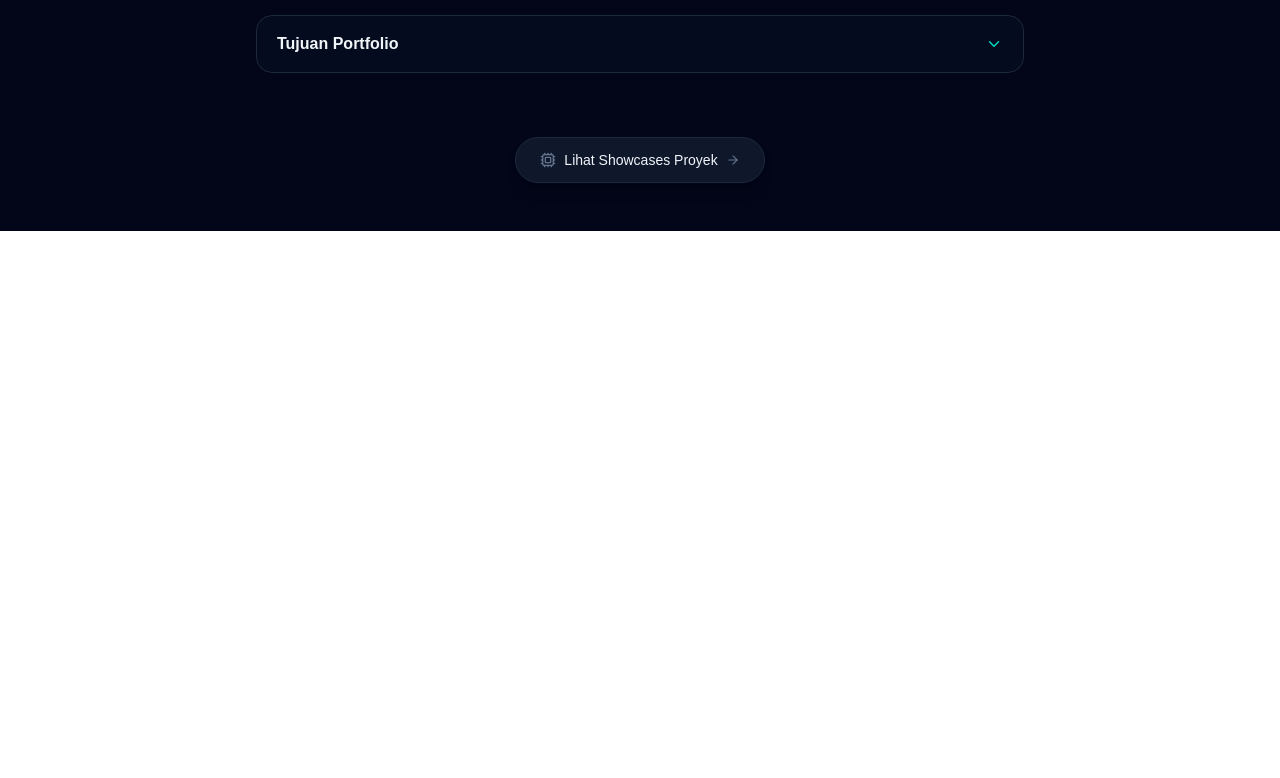
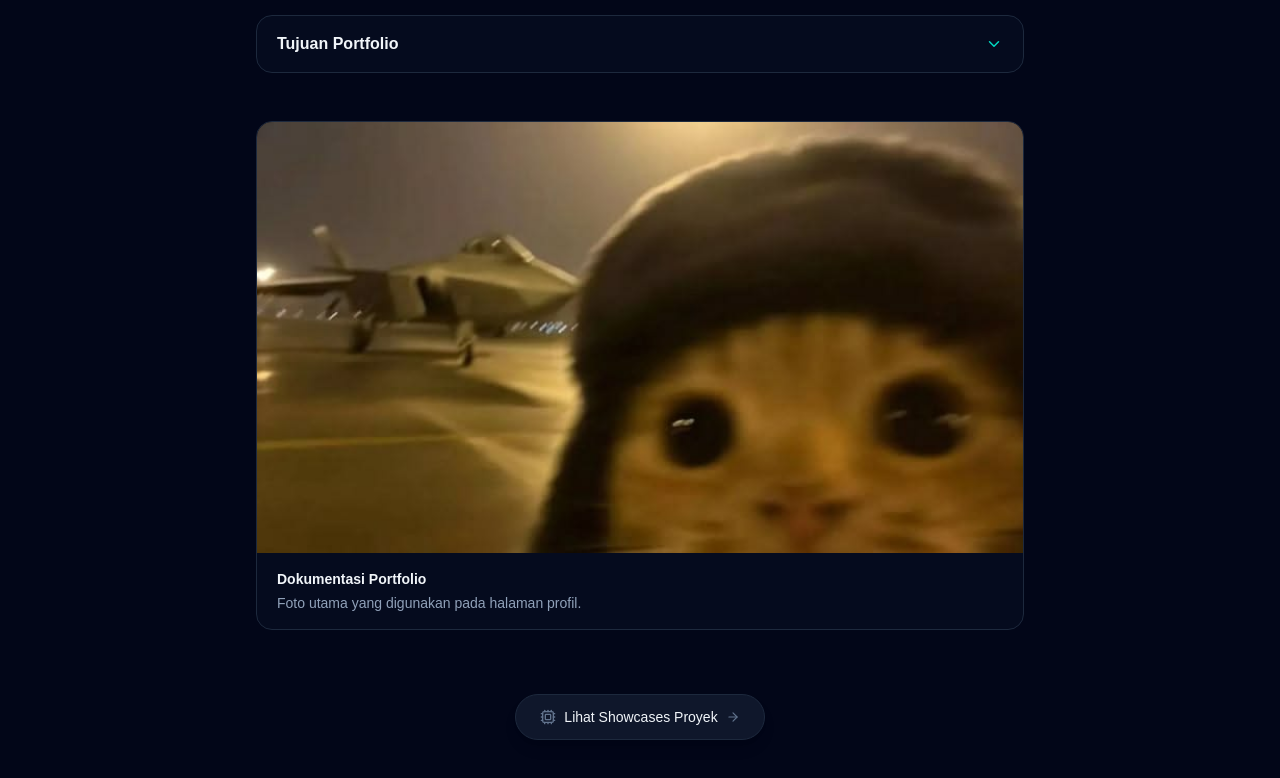
Before and after one commit to Khalis-Dihari/project_SBO, a Next.js app: page / in a window 1280 px wide. Shown: the part 952-1730 px from the top of the page. Before the commit the page ends 1183 px from the top, so only its background shows below. Built offline with nearby package versions, Linux system fonts and the light colour scheme.

Commit message:
berhasil menambahkan fitur carrousel sebagai fungsi

```diff
--- a/src/app/page.js
+++ b/src/app/page.js
@@ -4,6 +4,7 @@ import { motion } from 'framer-motion';
 import { Cpu, ArrowRight, User } from 'lucide-react';
 import Link from 'next/link';
 import AccordionText from '@/components/AccordionText';
+import PhotoCarousel from '@/components/PhotoCarousel';
 
 export default function Home() {
   // Data profil pribadi
@@ -29,6 +30,15 @@ export default function Home() {
       title: "Tujuan Portfolio",
       content:
         "Melalui portfolio ini, saya menampilkan berbagai proyek, pengalaman, dan keterampilan yang telah saya kembangkan sebagai bentuk komitmen saya dalam membangun karier profesional di dunia teknologi informasi.",
+    },
+  ];
+
+  const profilePhotos = [
+    {
+      src: "/jason.jpg",
+      alt: "Foto profil Jason",
+      title: "Dokumentasi Portfolio",
+      description: "Foto utama yang digunakan pada halaman profil.",
     },
   ];
 
@@ -88,6 +98,16 @@ export default function Home() {
           <AccordionText items={aboutItems} />
         </motion.div>
 
+        {/* Carousel Foto */}
+        <motion.section
+          initial={{ opacity: 0, y: 20 }}
+          animate={{ opacity: 1, y: 0 }}
+          transition={{ duration: 0.6, delay: 0.5 }}
+          className="mx-auto mt-12 max-w-3xl"
+        >
+          <PhotoCarousel photos={profilePhotos} />
+        </motion.section>
+
         {/* CTA Button */}
         <motion.div
           initial={{ opacity: 0 }}
--- /dev/null
+++ b/src/components/PhotoCarousel.jsx
@@ -0,0 +1,108 @@
+"use client";
+
+import { useState } from "react";
+import Image from "next/image";
+import { AnimatePresence, motion } from "framer-motion";
+import { ChevronLeft, ChevronRight } from "lucide-react";
+
+export default function PhotoCarousel({ photos }) {
+  const [activeIndex, setActiveIndex] = useState(0);
+
+  if (!photos || photos.length === 0) {
+    return null;
+  }
+
+  const activePhoto = photos[activeIndex];
+  const hasMultiplePhotos = photos.length > 1;
+
+  const showPreviousPhoto = () => {
+    setActiveIndex((currentIndex) =>
+      currentIndex === 0 ? photos.length - 1 : currentIndex - 1
+    );
+  };
+
+  const showNextPhoto = () => {
+    setActiveIndex((currentIndex) =>
+      currentIndex === photos.length - 1 ? 0 : currentIndex + 1
+    );
+  };
+
+  return (
+    <div className="w-full overflow-hidden rounded-2xl border border-slate-800 bg-slate-900/30">
+      <div className="relative aspect-[16/9] bg-slate-950">
+        <AnimatePresence mode="wait">
+          <motion.div
+            key={activePhoto.src}
+            initial={{ opacity: 0, x: 30 }}
+            animate={{ opacity: 1, x: 0 }}
+            exit={{ opacity: 0, x: -30 }}
+            transition={{ duration: 0.25, ease: "easeOut" }}
+            className="absolute inset-0"
+          >
+            <Image
+              src={activePhoto.src}
+              alt={activePhoto.alt}
+              fill
+              sizes="(max-width: 768px) 100vw, 768px"
+              className="object-cover"
+              priority={activeIndex === 0}
+            />
+          </motion.div>
+        </AnimatePresence>
+
+        {hasMultiplePhotos && (
+          <>
+            <button
+              type="button"
+              onClick={showPreviousPhoto}
+              aria-label="Foto sebelumnya"
+              className="absolute left-3 top-1/2 -translate-y-1/2 rounded-full border border-slate-700 bg-slate-950/70 p-2 text-slate-200 backdrop-blur hover:border-teal-400 hover:text-teal-300 transition-colors"
+            >
+              <ChevronLeft size={20} />
+            </button>
+
+            <button
+              type="button"
+              onClick={showNextPhoto}
+              aria-label="Foto berikutnya"
+              className="absolute right-3 top-1/2 -translate-y-1/2 rounded-full border border-slate-700 bg-slate-950/70 p-2 text-slate-200 backdrop-blur hover:border-teal-400 hover:text-teal-300 transition-colors"
+            >
+              <ChevronRight size={20} />
+            </button>
+          </>
+        )}
+      </div>
+
+      <div className="flex flex-col gap-3 px-5 py-4 md:flex-row md:items-center md:justify-between">
+        <div>
+          <h3 className="text-sm font-semibold text-slate-100">
+            {activePhoto.title}
+          </h3>
+          {activePhoto.description && (
+            <p className="mt-1 text-sm text-slate-400">
+              {activePhoto.description}
+            </p>
+          )}
+        </div>
+
+        {hasMultiplePhotos && (
+          <div className="flex items-center gap-2">
+            {photos.map((photo, index) => (
+              <button
+                key={photo.src}
+                type="button"
+                onClick={() => setActiveIndex(index)}
+                aria-label={`Tampilkan ${photo.alt}`}
+                className={`h-2.5 rounded-full transition-all ${
+                  activeIndex === index
+                    ? "w-8 bg-teal-400"
+                    : "w-2.5 bg-slate-700 hover:bg-slate-500"
+                }`}
+              />
+            ))}
+          </div>
+        )}
+      </div>
+    </div>
+  );
+}
```
